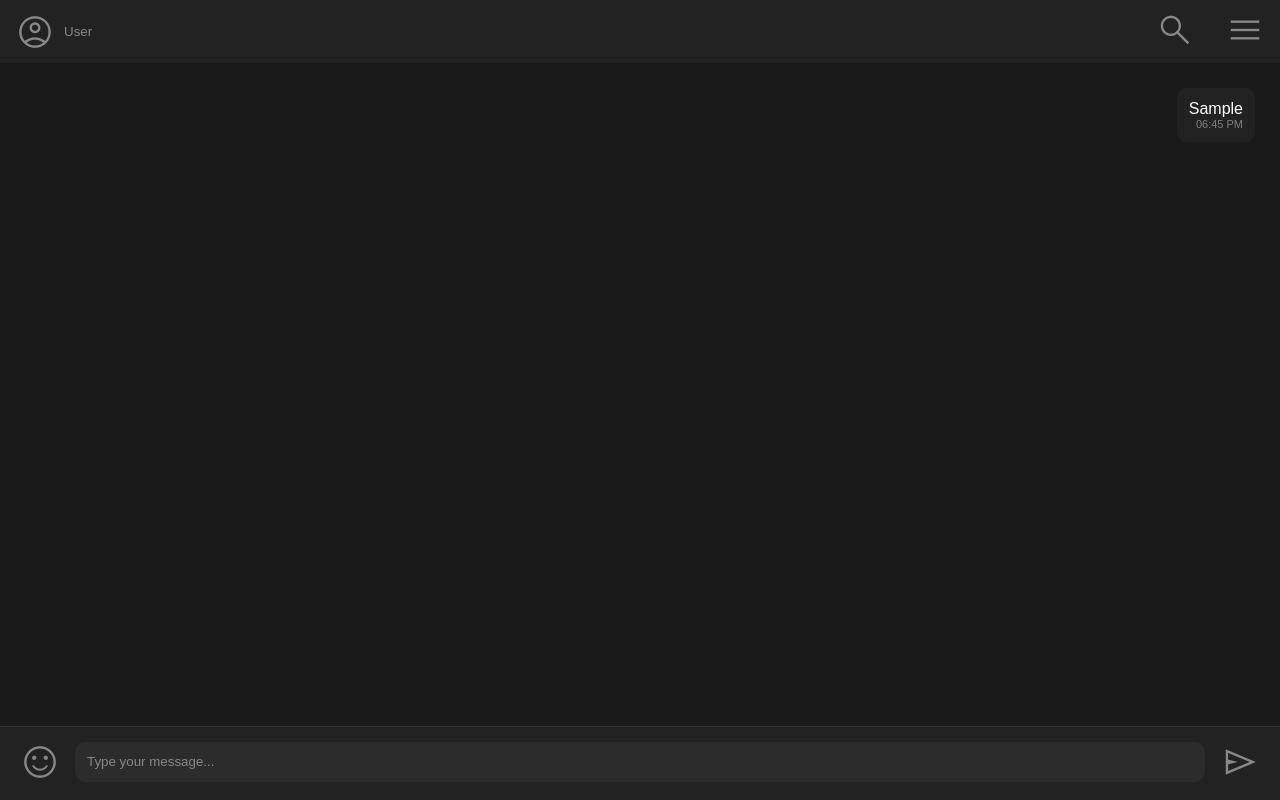
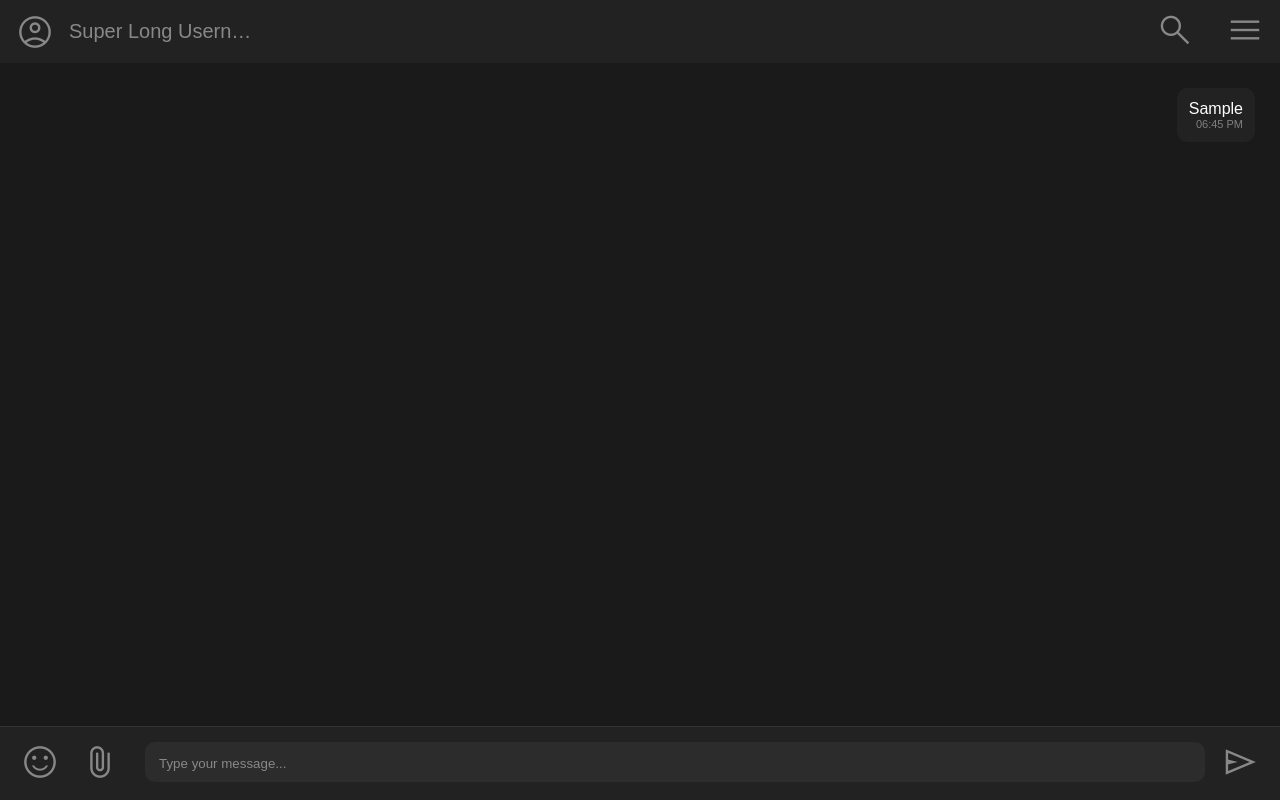
Before and after one commit to laviprog/2024-2-VK-EDU-Frontend-V-Laryushin, a website built with webpack: page simple-chat/src/index.html in a window 1280 px wide. Both pictures are taken after typing "Sample" into the empty fields and a click on the button "send". Built offline with nearby package versions, Linux system fonts and the light colour scheme.

Commit message:
added sending images, clearing localstorage, and hiding long usernames

```diff
--- a/simple-chat/src/index.css
+++ b/simple-chat/src/index.css
@@ -22,8 +22,21 @@ body {
 .user-info {
     display: flex;
     align-items: center;
-    gap: 10px;
+    gap: 15px;
     color: inherit;
+    font-size: 20px;
+    max-width: 250px;
+    white-space: nowrap;
+    overflow: hidden;
+    text-overflow: ellipsis;
+}
+
+.user-info .name {
+    display: inline-block;
+    max-width: 200px;
+    white-space: nowrap;
+    overflow: hidden;
+    text-overflow: ellipsis;
 }
 
 .tools {
@@ -69,6 +82,13 @@ body {
     flex-shrink: 1;
 }
 
+.user-message .img {
+    max-width: 200px;
+    max-height: 200px;
+    object-fit: contain;
+    margin-bottom: 5px;
+}
+
 .user-message .meta {
     align-self: flex-end;
     font-size: 11px;
@@ -86,14 +106,14 @@ body {
 
 .message-input {
     flex-grow: 1;
-    padding: 12px;
+    padding: 14px;
     border: none;
     border-radius: 10px;
     background-color: #2C2C2C;
     height: 40px;
     max-height: 150px;
     outline: none;
-    color: #888;
+    color: inherit;
     resize: none;
     overflow-y: auto;
 }
@@ -117,3 +137,47 @@ body {
     font-variation-settings: 'FILL' 0, 'wght' 400, 'GRAD' 0, 'opsz' 48;
     font-size: 38px;
 }
+
+#imgInput {
+    display: none;
+}
+
+
+.modal {
+    display: none;
+    position: fixed;
+    z-index: 10;
+    left: 0;
+    top: 0;
+    width: 100%;
+    height: 100%;
+    background-color: rgba(0, 0, 0, 0.5);
+    justify-content: center;
+    align-items: center;
+}
+
+.modal-content {
+    position: relative;
+    background-color: #222;
+    border-radius: 10px;
+    text-align: center;
+    width: 80%;
+    max-width: 500px;
+}
+
+.modal-content .input-container {
+    border-radius: 0 0 10px 10px;
+}
+
+.modal img {
+    max-width: 200px;
+    max-height: 200px;
+    margin: 15px;
+}
+
+.close {
+    position: absolute;
+    font-size: 30px;
+    top: 10px;
+    right: 28px;
+}
--- a/simple-chat/src/index.html
+++ b/simple-chat/src/index.html
@@ -1,5 +1,5 @@
 <!DOCTYPE html>
-<html>
+<html lang="en">
 <head lang="en">
     <meta charset="UTF-8">
     <title>Send a message</title>
@@ -9,9 +9,9 @@
 <body>
 <div class="chat">
     <header class="chat-header">
-        <button class="btn user-info">
+        <button class="btn user-info" title="Super Long Username That Should Be Truncated">
             <span class="material-symbols-outlined">account_circle</span>
-            <span class="name">User</span>
+            <span class="name">Super Long Username That Should Be Truncated</span>
         </button>
         <div class="tools">
             <button class="btn" id="search">
@@ -29,11 +29,31 @@
         <button class="btn" id="emoji">
             <span class="material-symbols-outlined">sentiment_satisfied</span>
         </button>
-        <textarea id="inputMessage" class="message-input" placeholder="Type your message..."></textarea>
+        <button class="btn" id="attachment">
+            <span class="material-symbols-outlined">attach_file</span>
+        </button>
+        <label for="inputMessage"></label><textarea id="inputMessage" class="message-input" placeholder="Type your message..."></textarea>
         <button class="btn" id="sender">
             <span class="material-symbols-outlined">send</span>
         </button>
     </footer>
+
+
 </div>
+
+<div class="modal" id="imageModal">
+    <div class="modal-content">
+        <span class="btn close" id="modalCloser">&times;</span>
+        <img id="imagePreview" src="" alt="Preview">
+        <input type="file" id="imgInput" accept="image/*">
+        <div class="input-container">
+            <label for="inputMessageWithImg"></label><textarea id="inputMessageWithImg" class="message-input" placeholder="Type your message..."></textarea>
+            <button class="btn" id="senderImg">
+                <span class="material-symbols-outlined">send</span>
+            </button>
+        </div>
+    </div>
+</div>
+
 </body>
 </html>
--- a/simple-chat/src/index.js
+++ b/simple-chat/src/index.js
@@ -1,36 +1,40 @@
 import './index.css';
 
-const input = document.getElementById('inputMessage');
-const sender = document.getElementById('sender');
-const messagesContainer = document.querySelector('.messages');
+const elements = {
+    input: document.getElementById('inputMessage'),
+    inputWithImg: document.getElementById('inputMessageWithImg'),
+    sender: document.getElementById('sender'),
+    messagesContainer: document.querySelector('.messages'),
+    attachmentButton: document.getElementById('attachment'),
+    imgInput: document.getElementById('imgInput'),
+    imageModal: document.getElementById('imageModal'),
+    imagePreview: document.getElementById('imagePreview'),
+    modalCloser: document.getElementById('modalCloser'),
+    senderImg: document.getElementById('senderImg')
+};
 
-input.addEventListener('keydown', handleKeyDown);
+let img;
 
 function handleSubmit(event) {
     event.preventDefault();
 
-    const messageText = input.value.trim();
-    if (!messageText) return;
+    const messageText = (img ? elements.inputWithImg.value : elements.input.value).trim();
+    if (!messageText && !img) return;
 
-    const message = createMessage(messageText, "user");
-
+    const message = createMessage(messageText, "user", img);
     saveMessageToLocalstorage(message);
     displayMessage(message);
+    resetInput();
 
-    resetInput();
-    scrollToBottom();
+    closeModal();
 }
 
-function createMessage(text, sender) {
-    return {
-        text,
-        sender,
-        timestamp: new Date().toISOString()
-    };
+function createMessage(text, sender, img = null) {
+    return { text, sender, img, timestamp: new Date().toISOString() };
 }
 
 function handleKeyDown(event) {
-    if (event.key === 'Enter' && !event.shiftKey && input.value.trim() !== '') {
+    if (event.key === 'Enter' && !event.shiftKey && (elements.input.value.trim() || img)) {
         handleSubmit(event);
     }
 }
@@ -55,48 +59,94 @@ function getMessagesFromLocalstorage() {
 }
 
 function displayMessage(message) {
-    const messageElement = createMessageElement(message);
-    messagesContainer.appendChild(messageElement);
+    elements.messagesContainer.appendChild(createMessageElement(message));
+    scrollToBottom();
 }
 
-function createMessageElement(message) {
+function createMessageElement({ text, img, timestamp }) {
     const messageElement = document.createElement('div');
-    messageElement.className = message.sender === "user" ? 'user-message' : 'interlocutor-message';
+    messageElement.className = 'user-message';
 
-    const timeOptions = { hour: '2-digit', minute: '2-digit' };
-    const timeString = new Date(message.timestamp).toLocaleTimeString([], timeOptions);
+    const timeString = new Date(timestamp).toLocaleTimeString([], { hour: '2-digit', minute: '2-digit' });
 
     messageElement.innerHTML = `
-        <div class="text">${message.text}</div>
+        ${img ? `<img src="${img}" alt="Attached Image" class="img">` : ''}
+        <div class="text">${text}</div>
         <div class="meta">${timeString}</div>
     `;
     return messageElement;
 }
 
 function scrollToBottom() {
-    messagesContainer.scrollTop = messagesContainer.scrollHeight;
+    elements.messagesContainer.scrollTop = elements.messagesContainer.scrollHeight;
 }
 
-// Сброс поля ввода
 function resetInput() {
-    input.value = '';
-    input.style.height = '40px';
+    elements.input.value = '';
+    elements.inputWithImg.value = '';
+    elements.input.style.height = '40px';
+    img = undefined;
 }
 
-document.addEventListener('DOMContentLoaded', () => {
+function handleImageInput() {
+    const file = elements.imgInput.files[0];
+    if (!file) return;
+
+    const reader = new FileReader();
+    reader.onload = function (e) {
+        img = e.target.result;
+        elements.imagePreview.src = img;
+        elements.imageModal.style.display = 'flex';
+        elements.inputWithImg.focus();
+    };
+    reader.readAsDataURL(file);
+    elements.imgInput.value = '';
+}
+
+function closeModal() {
+    elements.imageModal.style.display = 'none';
+    resetInput();
+}
+
+function clearLocalStorage() {
+    localStorage.clear();
+    elements.messagesContainer.innerHTML = '';
+    alert('LocalStorage has been cleared!');
+}
+
+function initialize() {
     const messages = getMessagesFromLocalstorage();
     const fragment = document.createDocumentFragment();
-    messages.forEach(message => {
-        fragment.appendChild(createMessageElement(message));
-    });
-    messagesContainer.appendChild(fragment);
+    messages.forEach(message => fragment.appendChild(createMessageElement(message)));
+    elements.messagesContainer.appendChild(fragment);
+    scrollToBottom();
+}
 
-    scrollToBottom();
+elements.input.addEventListener('keydown', handleKeyDown);
+elements.inputWithImg.addEventListener('keydown', handleKeyDown);
+
+elements.sender.addEventListener('click', handleSubmit);
+elements.senderImg.addEventListener('click', handleSubmit);
+
+elements.input.addEventListener('input', function () {
+    this.style.height = '40px';
+    this.style.height = `${this.scrollHeight}px`;
 });
 
-sender.addEventListener('click', handleSubmit);
+elements.attachmentButton.addEventListener('click', () => elements.imgInput.click());
+elements.imgInput.addEventListener('change', handleImageInput);
+elements.modalCloser.addEventListener('click', closeModal);
 
-input.addEventListener('input', function () {
-    this.style.height = '40px';
-    this.style.height = (this.scrollHeight) + 'px';
+window.addEventListener('click', (event) => {
+    if (event.target === elements.imageModal) {
+        closeModal();
+    }
 });
+
+document.addEventListener('DOMContentLoaded', initialize);
+
+document.addEventListener('keydown', (event) => {
+    if (event.ctrlKey && event.shiftKey && event.key === 'D') {
+        clearLocalStorage();
+    }
+});
```
